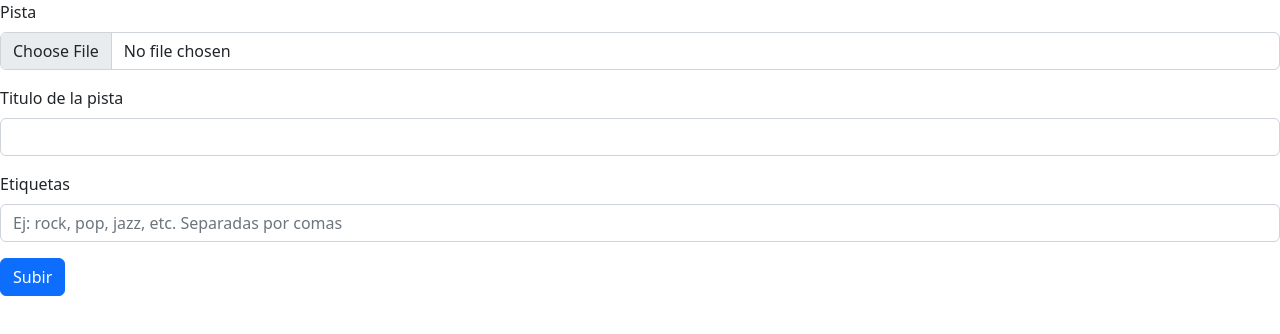
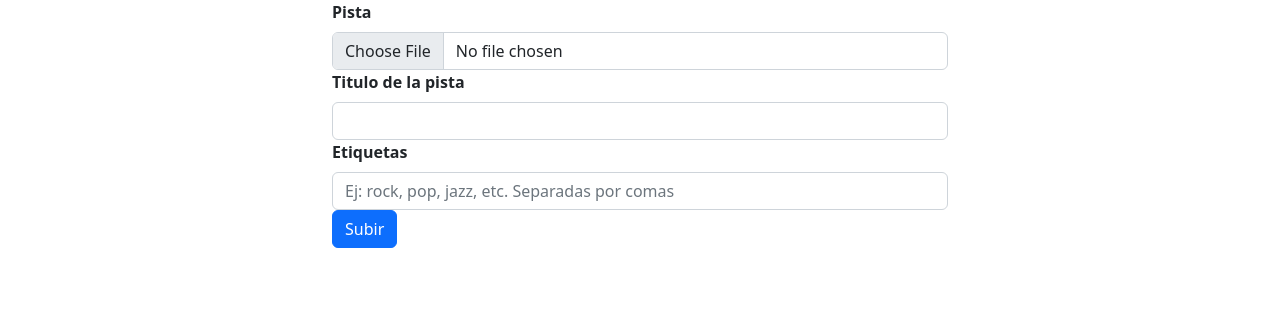
Before and after one commit to Fhv75/tdswii, a React (Create React App) app in the folder client/: page /upload in a window 1280 px wide. Shown: the top 334 px of the page. Built offline with nearby package versions, Linux system fonts and the light colour scheme.

Commit message:
feat: UploadPageUI

```diff
--- /dev/null
+++ b/client/src/Pages/UploadAudio/UploadAudioFile.css
@@ -0,0 +1,55 @@
+/* UploadAudioFile.css */
+
+.container {
+    margin-top: 20px;
+    background-color: #ffffff;
+    padding: 20px;
+    border-radius: 5px;
+  }
+
+  .form-label {
+    font-weight: bold;
+  }
+
+  .form-control {
+    border-radius: 0;
+  }
+
+  .input-file {
+    margin-bottom: 10px;
+  }
+
+  .input-file-label {
+    display: block;
+    padding: 10px;
+    background-color: #e9ecef;
+    border-radius: 5px;
+    cursor: pointer;
+  }
+
+  .input-file-label:hover {
+    background-color: #ced4da;
+  }
+
+  .input-file-label:active {
+    background-color: #adb5bd;
+  }
+
+  .tags-input {
+    margin-bottom: 10px;
+  }
+
+  .submit-button {
+    background-color: #007bff;
+    border-color: #007bff;
+  }
+
+  .submit-button:hover {
+    background-color: #0069d9;
+    border-color: #0062cc;
+  }
+
+  .submit-button:active {
+    background-color: #005cbf;
+    border-color: #0056b3;
+  }
--- a/client/src/Pages/UploadAudio/UploadAudioFile.jsx
+++ b/client/src/Pages/UploadAudio/UploadAudioFile.jsx
@@ -1,70 +1,69 @@
-import React from 'react'
-import { Button, Form } from 'react-bootstrap'
-import { useState } from 'react'
-import axios from 'axios'
+import React from 'react';
+import { Button, Form, Container, Row, Col } from 'react-bootstrap';
+import { useState } from 'react';
+import axios from 'axios';
+import './UploadAudioFile.css';
 
-function UploadAudioFile () {
-
-    const [fileData, setFileData] = useState({titulo: "", tags: ""})
-    const [file, setFile] = useState("")
+function UploadAudioFile() {
+  const [fileData, setFileData] = useState({ titulo: '', tags: '' });
+  const [file, setFile] = useState('');
 
   function inputHandler(e) {
-        const { id, value } = e.target
-        setFileData(prevData => ({ ...prevData, [id]: value}))
+    const { id, value } = e.target;
+    setFileData((prevData) => ({ ...prevData, [id]: value }));
   }
 
   function fileHandler(e) {
-        setFile(e.target.files[0])
-        console.log(file.name)
+    setFile(e.target.files[0]);
+    console.log(file.name);
   }
 
   async function submitHandler(e) {
-        e.preventDefault()
-        await uploadFile()
+    e.preventDefault();
+    await uploadFile();
   }
 
   async function uploadFile() {
-        const formData = new FormData()
-        const tagsArray = fileData.tags.split(',').map(tag => tag.trim())
-        console.log(tagsArray)
+    const formData = new FormData();
+    const tagsArray = fileData.tags.split(',').map((tag) => tag.trim());
+    console.log(tagsArray);
 
-        formData.append('audioFile', file)
-        formData.append('titulo', fileData.titulo)
-        formData.append('token', localStorage.getItem('token'))
-        formData.append('tags', JSON.stringify(tagsArray))
+    formData.append('audioFile', file);
+    formData.append('titulo', fileData.titulo);
+    formData.append('token', localStorage.getItem('token'));
+    formData.append('tags', JSON.stringify(tagsArray));
     try {
       const response = await axios.post(
         `http://localhost:5000/audio/upload/${fileData.titulo}-${localStorage.getItem('username')}`,
         formData,
         { headers: { 'x-access-token': localStorage.getItem('token') } }
-            )
-            console.log(response)
+      );
+      console.log(response);
     } catch (error) {
-            console.log(error)
+      console.log(error);
     }
   }
 
-
   return (
-        <div>
+    <Container fluid>
+      <Row className="justify-content-center">
+        <Col md={6}>
           <Form onSubmit={submitHandler}>
-                <Form.Group className="mb-3" controlId="email">
+            <Form.Group controlId="email">
               <Form.Label>Pista</Form.Label>
-                    <Form.Control
-                        type="file"
-                        onChange={fileHandler}
-                    />
+              <Form.Control type="file" onChange={fileHandler} />
             </Form.Group>
 
-                <Form.Group className="mb-3" controlId="titulo">
-                    <Form.Label>Titulo de la pista</Form.Label>
+            <Form.Group controlId="titulo">
+              <Form.Label>Titulo de la pista
+              </Form.Label>
 <Form.Control
 type="text"
 onChange={inputHandler}
 value={fileData.titulo}
 />
 </Form.Group>
-                <Form.Group className="mb-3" controlId="tags">
+<Form.Group controlId="tags">
 <Form.Label>Etiquetas</Form.Label>
 <Form.Control
 type="text"
@@ -73,11 +72,14 @@ function UploadAudioFile () {
 placeholder="Ej: rock, pop, jazz, etc. Separadas por comas"
 />
 </Form.Group>
-                <Button variant="primary" type="submit">Subir</Button>
+<Button variant="primary" type="submit">
+Subir
+</Button>
 </Form>
-
-        </div>
-    )
+</Col>
+</Row>
+</Container>
+);
 }
 
-export default UploadAudioFile
+export default UploadAudioFile;
```
Lines whose indentation alone changed are shown as unchanged.
